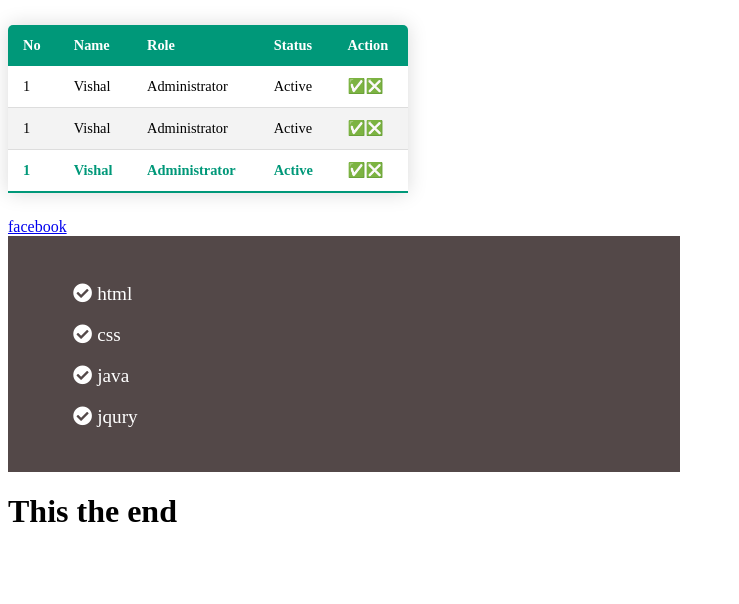
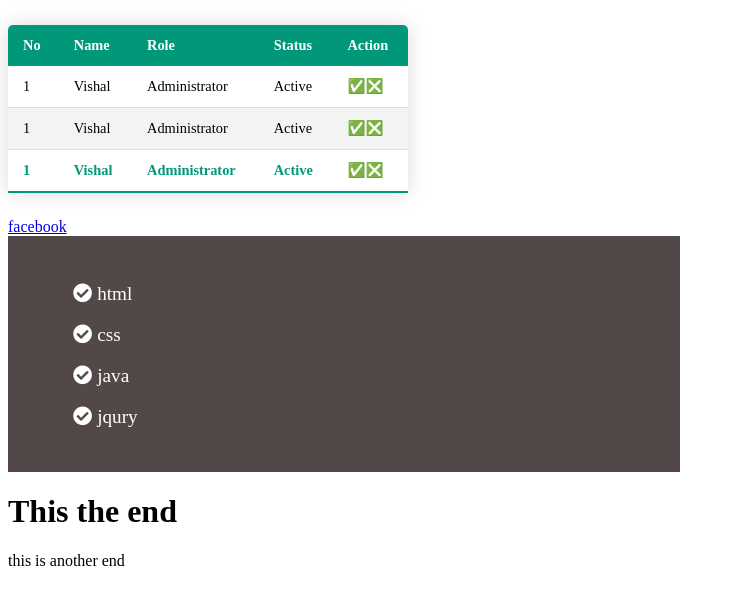
Before and after one commit to Raihan1044/new2, a plain HTML site: page new2.html in a window 1280 px wide. Shown: the whole page, without its empty margins (0-739 px from the left). Drawn offline with Linux system fonts and the light colour scheme.

Commit message:
para added

```diff
--- a/new2.html
+++ b/new2.html
@@ -59,5 +59,6 @@
 </ul>
 </div>
 <h1>This the end </h1>
+<p>this is another end</p>
   </body>
 </html>
```
